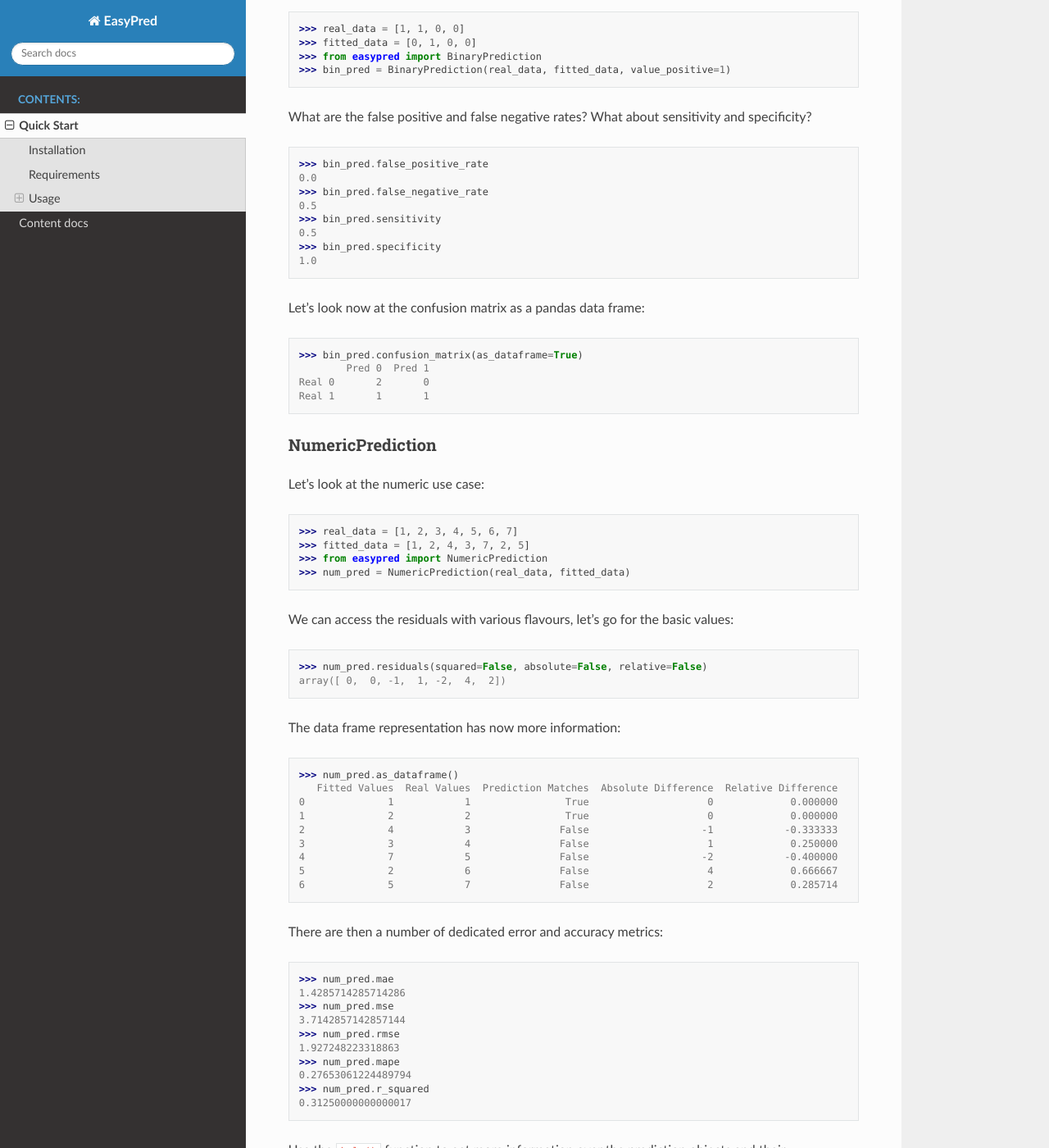
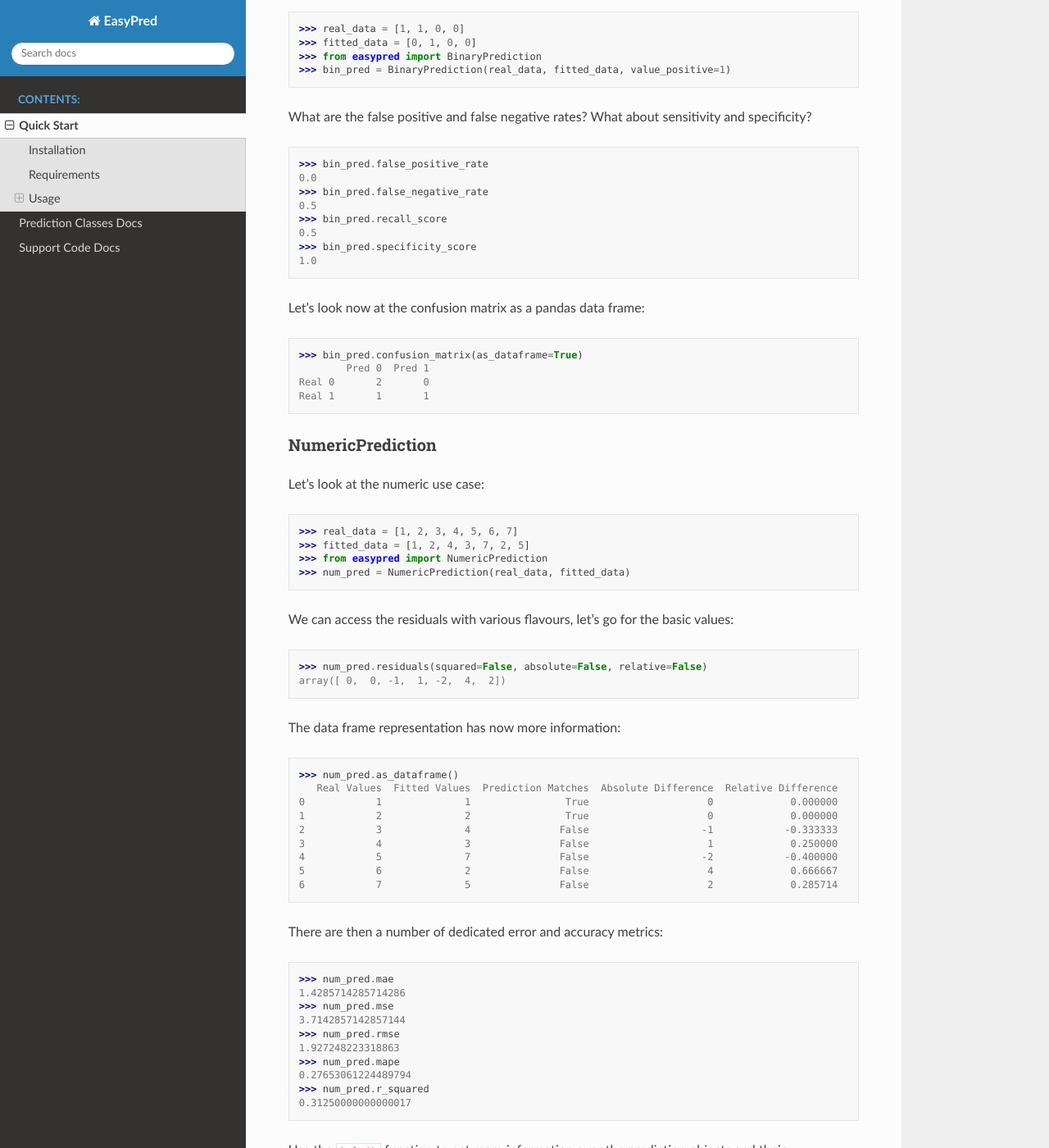
Before and after one commit to FilippoPisello/EasyPred, a Sphinx documentation site: the page built from docs/source/usage.rst, in a window 1280 px wide and 1400 px high, scrolled down 1709 px. Shown: the whole window at 82% size. Built offline with Sphinx 7.4.7 and the Read the Docs theme 2.0.0, drawn with Linux system fonts in a browser that asks for light colours.

```diff
--- a/docs/source/easypred.rst
+++ b/docs/source/easypred.rst
@@ -1,8 +1,5 @@
-Content docs
+Prediction Classes Docs
 ================
-
-Prediction Classes
-------------------
 At the moment there are three types of prediction objects implemented:
 
 *  **Prediction**: an object with limited and general properties that is designed to fit any prediction.
--- a/docs/source/index.rst
+++ b/docs/source/index.rst
@@ -25,6 +25,7 @@ Why EasyPred can be useful:
 
    usage
    easypred
+   otherdocs
 
 Indices and tables
 ==================
--- a/docs/source/usage.rst
+++ b/docs/source/usage.rst
@@ -55,7 +55,7 @@ Let's check the rate of correctly classified observations:
 
 .. code:: python
 
-    >>> pred.pcc
+    >>> pred.accuracy_score
     0.2
 
 More detail is needed, let's investigate where predictions and real
@@ -100,9 +100,9 @@ sensitivity and specificity?
     0.0
     >>> bin_pred.false_negative_rate
     0.5
-    >>> bin_pred.sensitivity
+    >>> bin_pred.recall_score
     0.5
-    >>> bin_pred.specificity
+    >>> bin_pred.specificity_score
     1.0
 
 Let's look now at the confusion matrix as a pandas data frame:
@@ -139,14 +139,14 @@ The data frame representation has now more information:
 .. code:: python
 
     >>> num_pred.as_dataframe()
-       Fitted Values  Real Values  Prediction Matches  Absolute Difference  Relative Difference
-    0              1            1                True                    0             0.000000
-    1              2            2                True                    0             0.000000
-    2              4            3               False                   -1            -0.333333
-    3              3            4               False                    1             0.250000
-    4              7            5               False                   -2            -0.400000
-    5              2            6               False                    4             0.666667
-    6              5            7               False                    2             0.285714
+       Real Values  Fitted Values  Prediction Matches  Absolute Difference  Relative Difference
+    0            1              1                True                    0             0.000000
+    1            2              2                True                    0             0.000000
+    2            3              4               False                   -1            -0.333333
+    3            4              3               False                    1             0.250000
+    4            5              7               False                   -2            -0.400000
+    5            6              2               False                    4             0.666667
+    6            7              5               False                    2             0.285714
 
 There are then a number of dedicated error and accuracy metrics:
 
```
Also changed, not shown: docs/source/otherdocs.rst (added, +13 -0 lines), 2 other files.
